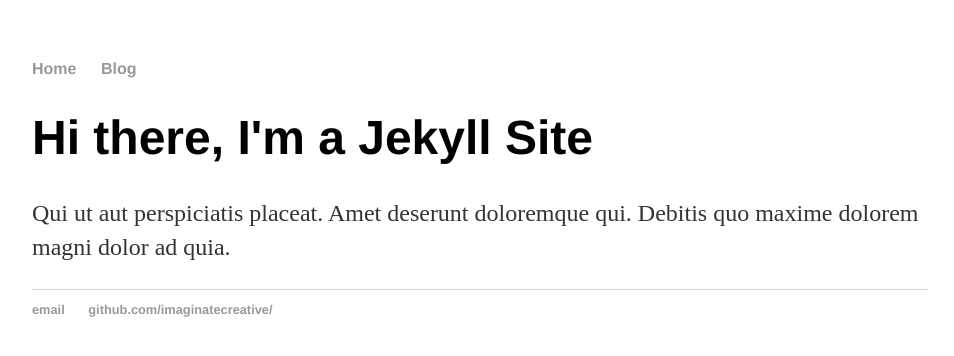
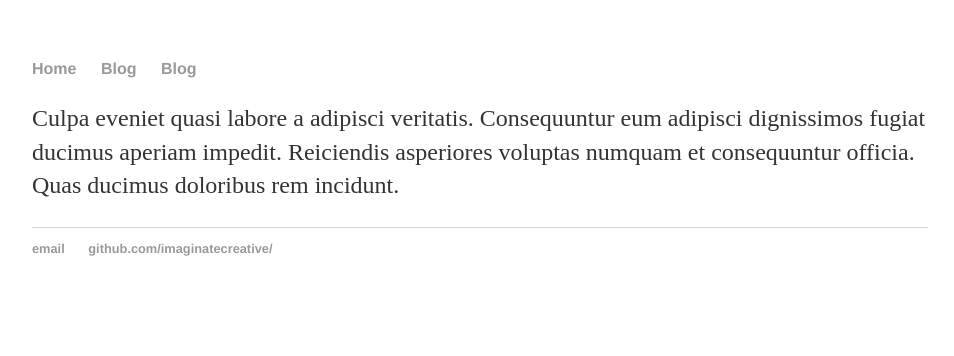
Before and after one commit to imaginatecreative/imaginatecreative.github.io, a Jekyll site: the page built from index.markdown, in a window 1280 px wide. Shown: the top 356 px of the page, without its empty margins (160-1114 px from the left). Built offline with Jekyll 4.4.1, drawn with Linux system fonts in a browser that asks for light colours.

Commit message:
changes index to markdown

```diff
--- a/_includes/navigation.html
+++ b/_includes/navigation.html
@@ -2,5 +2,6 @@
     <ul>
         <li><a href="/">Home</a></li>
         <li><a href="/blog">Blog</a></li>
+        <li><a href="/blog">Blog</a></li>
     </ul>
 </nav>
--- a/blog/index.html
+++ b/blog/index.html
@@ -1,5 +1,5 @@
 ---
-title: Hank Quinlan's Blog
+title: Jekyll Blog
 layout: default
 ---
 
--- a/index.html
+++ /dev/null
@@ -1,9 +0,0 @@
----
-title: Jekyll Stack
-layout: default
----
-
-<div class="blurb">
-	<h1>Hi there, I'm a Jekyll Site</h1>
-	<p>Qui ut aut perspiciatis placeat. Amet deserunt doloremque qui. Debitis quo maxime dolorem magni dolor ad quia.</p>
-</div><!-- /.blurb -->
--- /dev/null
+++ b/index.markdown
@@ -0,0 +1,7 @@
+---
+title: Home Page
+date: 2017-11-23 16:23:00 Z
+layout: default
+---
+
+Culpa eveniet quasi labore a adipisci veritatis. Consequuntur eum adipisci dignissimos fugiat ducimus aperiam impedit. Reiciendis asperiores voluptas numquam et consequuntur officia. Quas ducimus doloribus rem incidunt.
```
